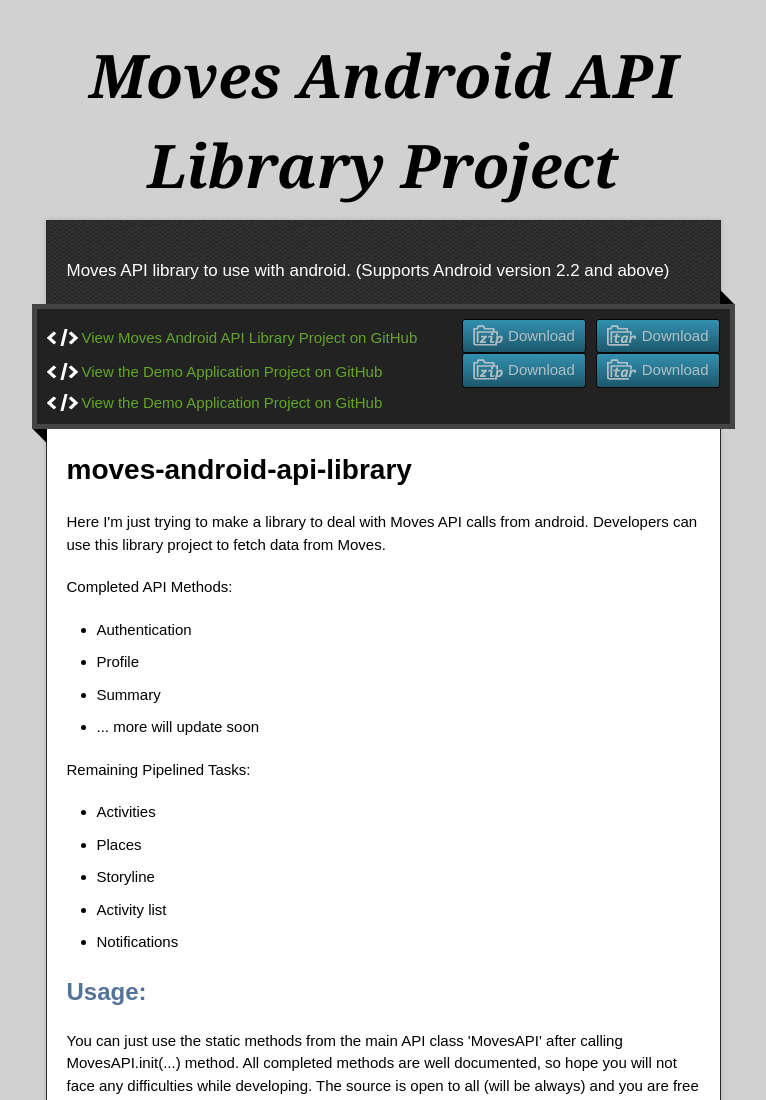
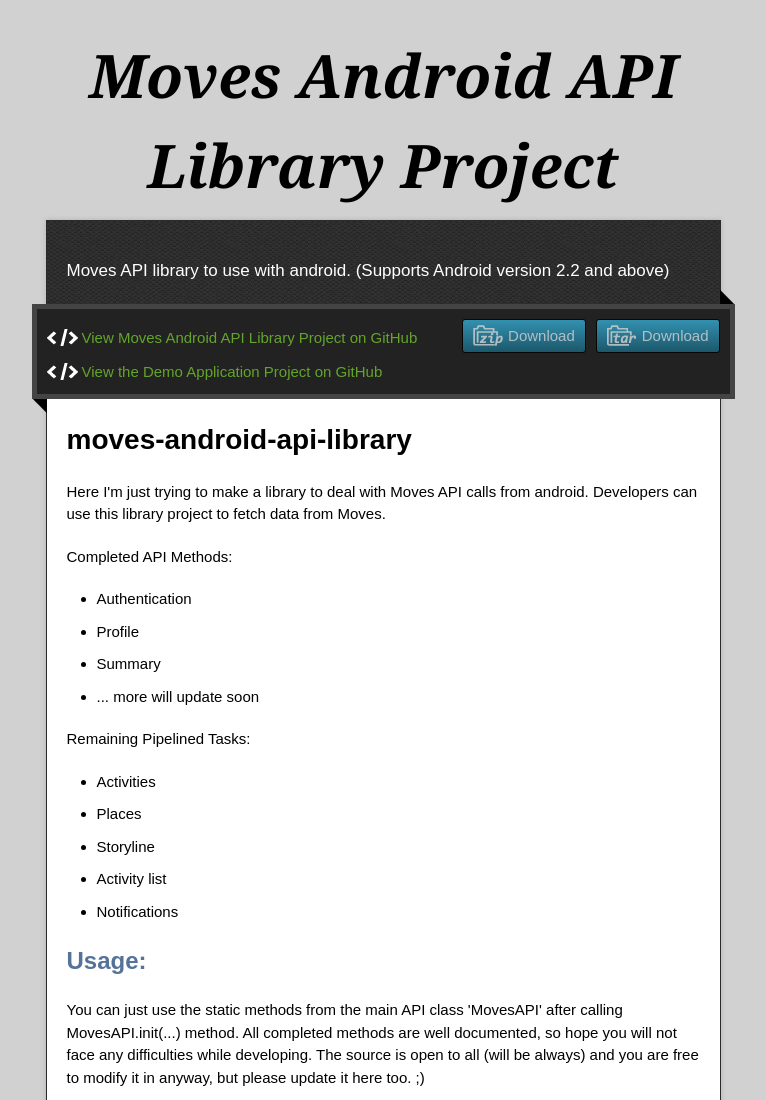
Before and after one commit to midhunarmid/moves-android-api-library, a plain HTML site: page index.html in a window 1280 px wide. Shown: the top 1100 px of the page, without its empty margins (257-1023 px from the left). Drawn offline with nearby package versions, Linux system fonts and the light colour scheme.

Commit message:
Update index.html

```diff
--- a/index.html
+++ b/index.html
@@ -34,9 +34,6 @@
           <a href="https://github.com/midhunarmid/moves-android-api-library" class="code">View Moves Android API Library Project on GitHub</a>
         </div>
         <div class="inner">
-        <a href="https://github.com/midhunarmid/moves-android-api-library/tree/demo-application" class="code">View the Demo Application Project on GitHub</a>
-          <a href="https://github.com/midhunarmid/moves-android-api-library/tree/demo-application/tarball/master" class="download-button tar"><span>Download</span></a>
-          <a href="https://github.com/midhunarmid/moves-android-api-library/tree/demo-application/master" class="download-button zip"><span>Download</span></a>
           <a href="https://github.com/midhunarmid/moves-android-api-library/tree/demo-application" class="code">View the Demo Application Project on GitHub</a>
         </div>
 
```
